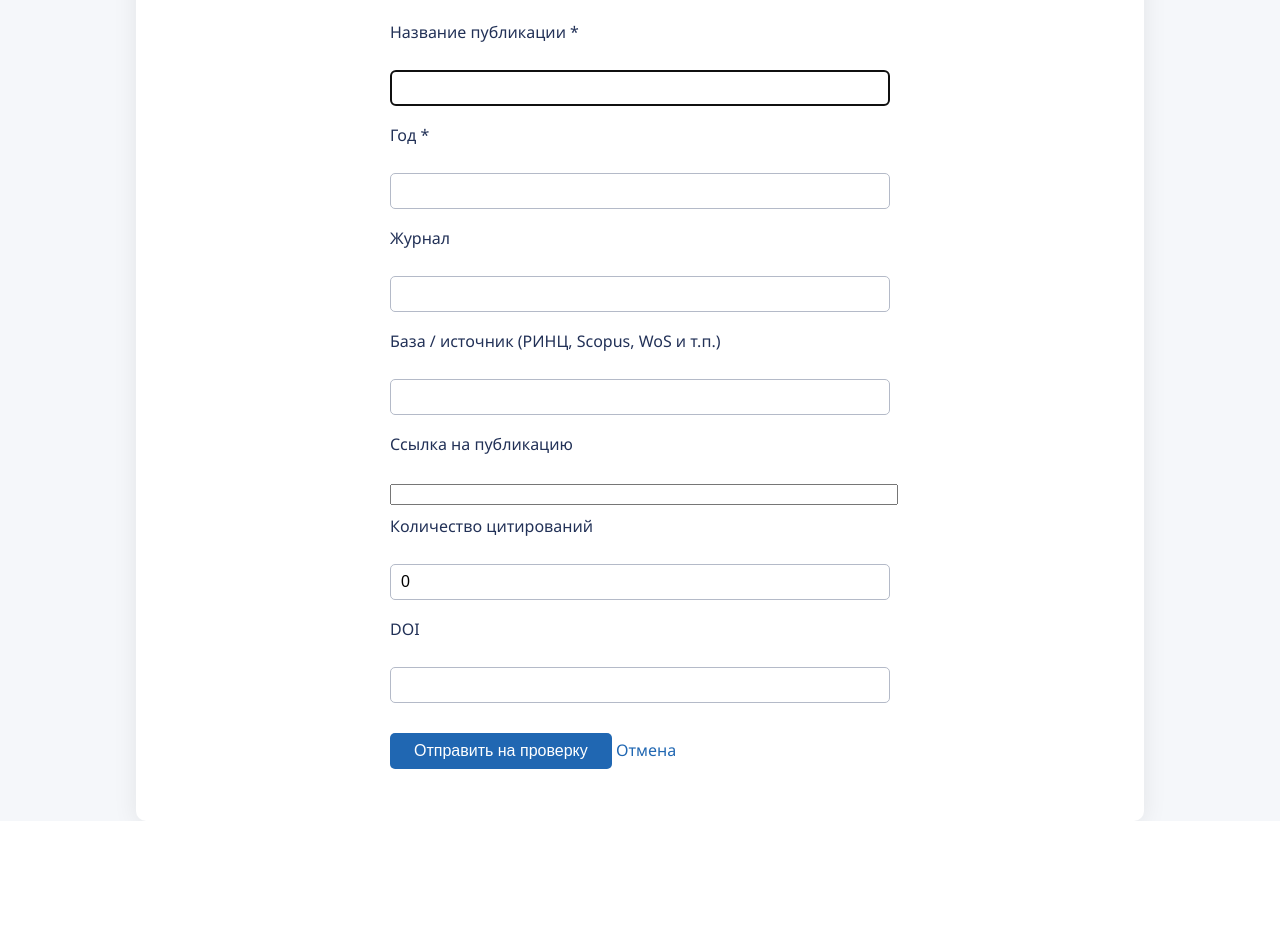
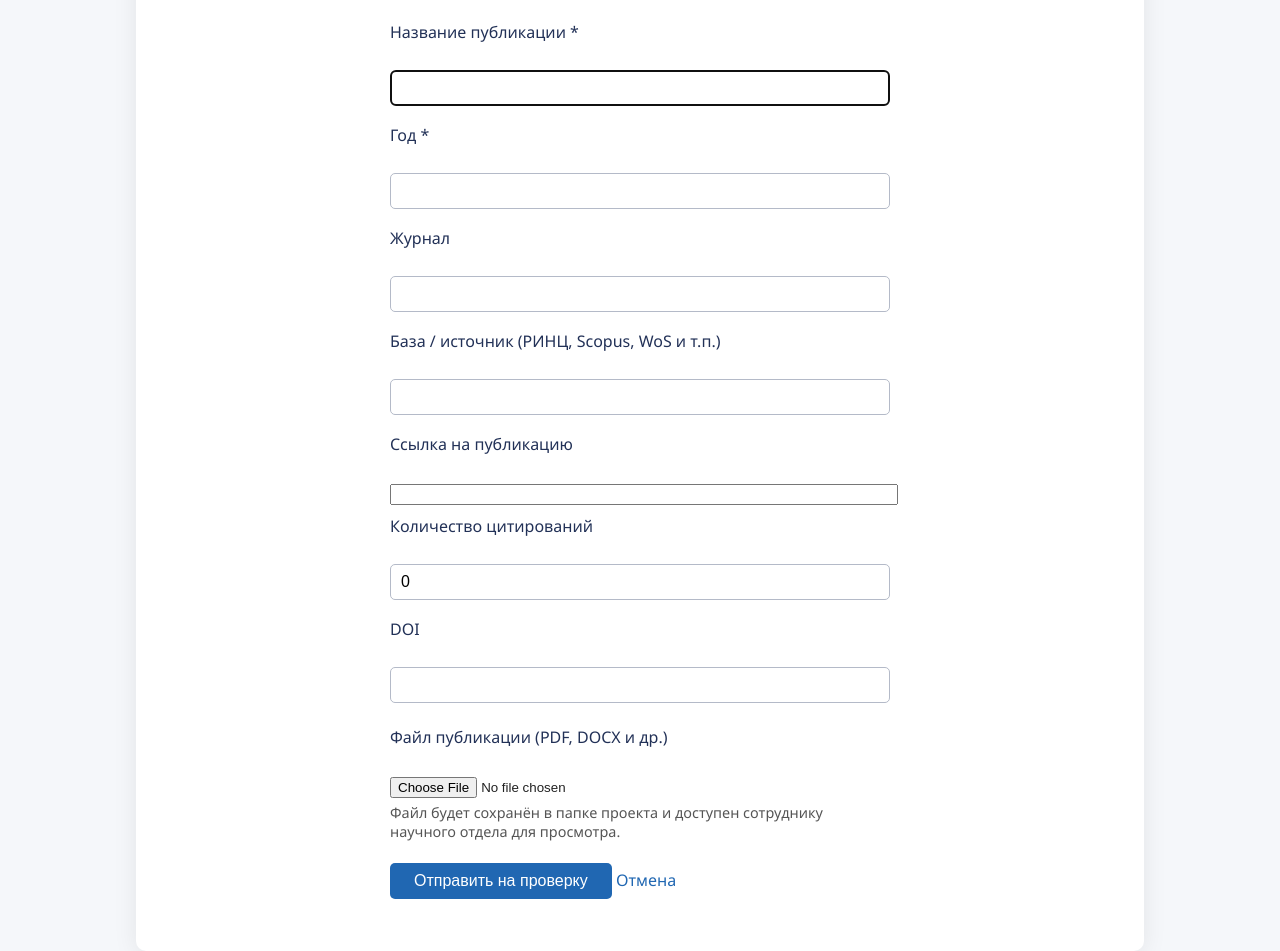
Before and after one commit to Dan1k609/research_metrics, a Flask app: template app/templates/lecturer_add_publication.html in a window 1280 px wide. Shown: the part 351-1302 px from the top of the page. Before the commit the page ends 1172 px from the top, so only its background shows below. Run offline with Flask 3, Linux system fonts and the light colour scheme; the template is opened without the code that fills it, so the values that code supplies are empty.

Commit message:
Update lecturer_add_publication.html

```diff
--- a/app/templates/lecturer_add_publication.html
+++ b/app/templates/lecturer_add_publication.html
@@ -9,7 +9,7 @@
     <b>{{ lecturer.fio }}</b> и отправлена на проверку сотруднику научного отдела.
 </p>
 
-<form method="post" class="form">
+<form method="post" class="form" enctype="multipart/form-data">
 
     <div class="form-group" style="margin-bottom: 10px;">
         <label for="title">Название публикации *</label><br>
@@ -46,6 +46,14 @@
         <input type="text" id="doi" name="doi" style="width: 100%;">
     </div>
 
+    <div class="form-group" style="margin-bottom: 15px;">
+        <label for="file">Файл публикации (PDF, DOCX и др.)</label><br>
+        <input type="file" id="file" name="file">
+        <p style="font-size: 0.9em; color: #555; margin-top: 5px;">
+            Файл будет сохранён в папке проекта и доступен сотруднику научного отдела для просмотра.
+        </p>
+    </div>
+
     <div style="margin-top: 15px;">
         <button type="submit" class="btn">Отправить на проверку</button>
         <a href="{{ url_for('main.profile') }}" class="btn">Отмена</a>
```
